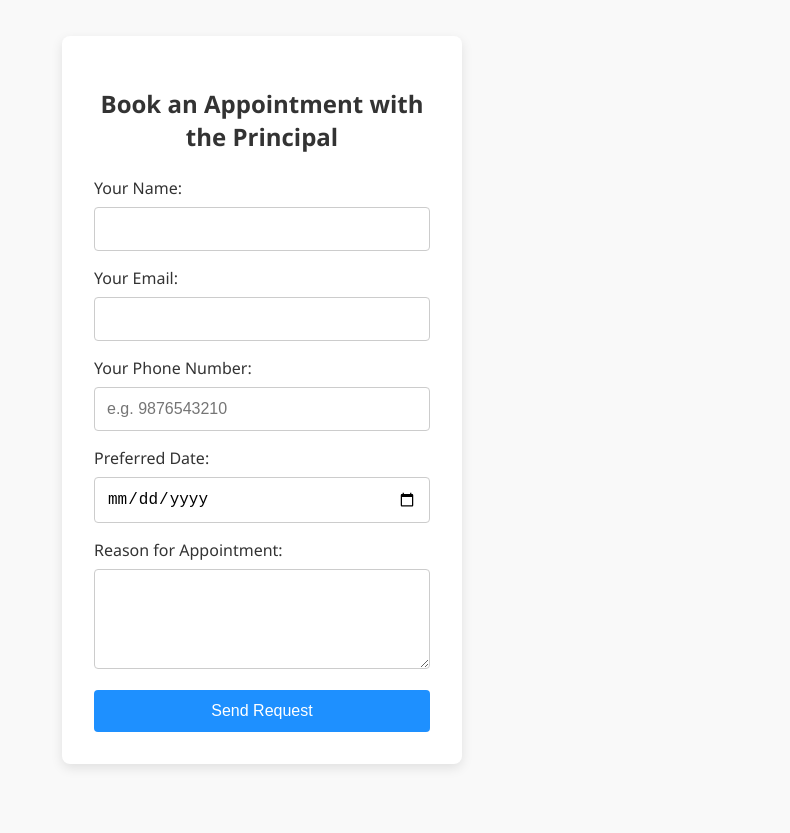
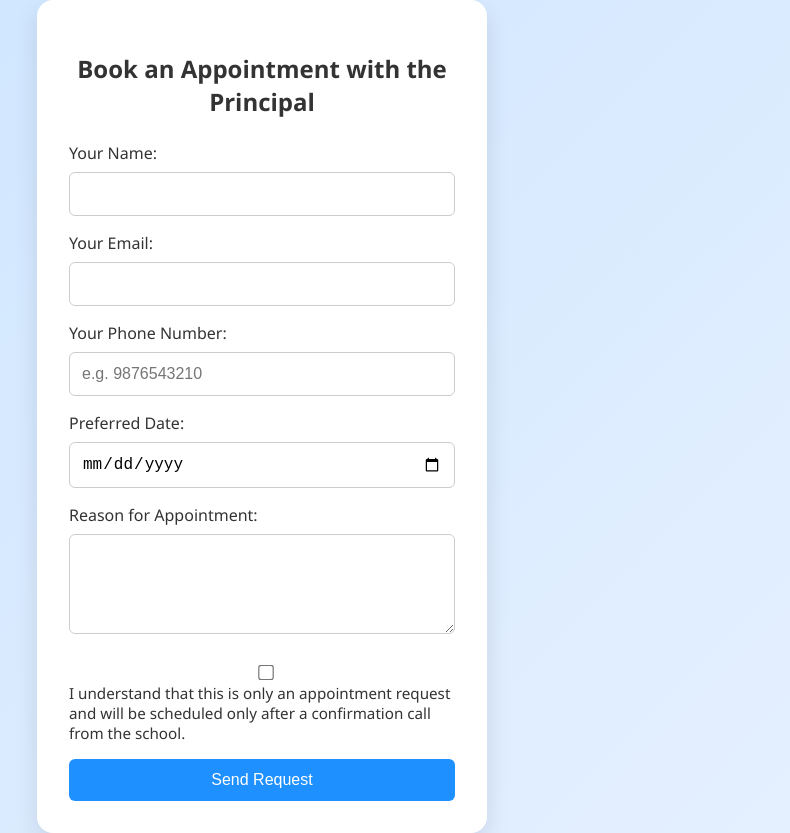
Before and after one commit to PhantomDaDev/appointment-test, a plain HTML site: page index.html in a window 1280 px wide. Shown: the whole page, without its empty margins (378-1168 px from the left). Before the commit the page ends 800 px from the top, so only its background shows below. Drawn offline with nearby package versions, Linux system fonts and the light colour scheme.

Commit message:
Update index.html

```diff
--- a/index.html
+++ b/index.html
@@ -6,12 +6,12 @@
     <style>
       :root {
         --primary-color: #1e90ff;
-      --background-color: #f9f9f9;
+        --background-gradient: linear-gradient(135deg, #cce5ff, #e6f0ff);
         --form-background: #ffffff;
         --input-border: #ccc;
         --input-focus: var(--primary-color);
         --text-color: #333;
-      --font-family: 'Segoe UI', Tahoma, Geneva, Verdana, sans-serif;
+        --font-family: "Segoe UI", Tahoma, Geneva, Verdana, sans-serif;
       }
 
       * {
@@ -22,7 +22,7 @@
         margin: 0;
         padding: 0;
         font-family: var(--font-family);
-      background-color: var(--background-color);
+        background: var(--background-gradient);
         display: flex;
         justify-content: center;
         align-items: center;
@@ -32,10 +32,16 @@
       .form-container {
         background-color: var(--form-background);
         padding: 2rem;
-      border-radius: 8px;
-      box-shadow: 0 4px 12px rgba(0, 0, 0, 0.1);
+        border-radius: 16px;
+        box-shadow: 0 10px 25px rgba(0, 0, 0, 0.1);
         width: 100%;
-      max-width: 400px;
+        max-width: 450px;
+        backdrop-filter: blur(6px);
+        transition: transform 0.3s ease;
+      }
+
+      .form-container:hover {
+        transform: translateY(-4px);
       }
 
       .form-container h2 {
@@ -60,7 +66,7 @@
         width: 100%;
         padding: 0.75rem;
         border: 1px solid var(--input-border);
-      border-radius: 4px;
+        border-radius: 6px;
         font-size: 1rem;
         transition: border-color 0.3s;
       }
@@ -82,20 +88,32 @@
         background-color: var(--primary-color);
         color: #fff;
         border: none;
-      border-radius: 4px;
+        border-radius: 6px;
         font-size: 1rem;
         cursor: pointer;
         transition: background-color 0.3s;
       }
 
       .submit-button:hover {
-      background-color: darken(var(--primary-color), 10%);
+        background-color: #187bcd;
       }
 
       @media (max-width: 500px) {
         .form-container {
           padding: 1.5rem;
         }
+      }
+
+      .form-group.confirmation {
+        margin-top: 1.5rem;
+        font-size: 0.95rem;
+        color: var(--text-color);
+      }
+
+      .form-group.confirmation input[type="checkbox"] {
+        margin-right: 0.5rem;
+        transform: scale(1.2);
+        cursor: pointer;
       }
     </style>
   </head>
@@ -113,7 +131,14 @@
         </div>
         <div class="form-group">
           <label for="phone">Your Phone Number:</label>
-        <input type="tel" id="phone" name="phone_number" pattern="[0-9]{10}" placeholder="e.g. 9876543210" required />
+          <input
+            type="tel"
+            id="phone"
+            name="phone_number"
+            pattern="[0-9]{10}"
+            placeholder="e.g. 9876543210"
+            required
+          />
         </div>
         <div class="form-group">
           <label for="date">Preferred Date:</label>
@@ -123,6 +148,14 @@
           <label for="reason">Reason for Appointment:</label>
           <textarea id="reason" name="message" required></textarea>
         </div>
+        <div class="form-group confirmation">
+          <label>
+            <input type="checkbox" id="confirm" required />
+            I understand that this is only an appointment request and will be
+            scheduled only after a confirmation call from the school.
+          </label>
+        </div>
+
         <button type="submit" class="submit-button">Send Request</button>
       </form>
     </div>
@@ -132,21 +165,23 @@
 
     <!-- Your script runs after EmailJS is fully loaded -->
     <script>
-    window.addEventListener('load', function () {
-      emailjs.init('s_UQhhz7pXMFLG7fX'); // Initialize EmailJS
+      window.addEventListener("load", function () {
+        emailjs.init("s_UQhhz7pXMFLG7fX"); // Initialize EmailJS
 
-      const form = document.getElementById('appointment-form');
-      form.addEventListener('submit', function (e) {
+        const form = document.getElementById("appointment-form");
+        form.addEventListener("submit", function (e) {
           e.preventDefault();
 
-        emailjs.sendForm('service_gl77pcp', 'template_ujo1avs', this)
-          .then(function () {
-            alert('Appointment request sent successfully!');
+          emailjs.sendForm("service_gl77pcp", "template_ujo1avs", this).then(
+            function () {
+              alert("Appointment request sent successfully!");
               form.reset(); // optional: reset form
-          }, function (error) {
-            alert('Failed to send appointment request. Please try again.');
-            console.error('Error:', error);
-          });
+            },
+            function (error) {
+              alert("Failed to send appointment request. Please try again.");
+              console.error("Error:", error);
+            }
+          );
         });
       });
     </script>
```
Lines whose indentation alone changed are shown as unchanged.
